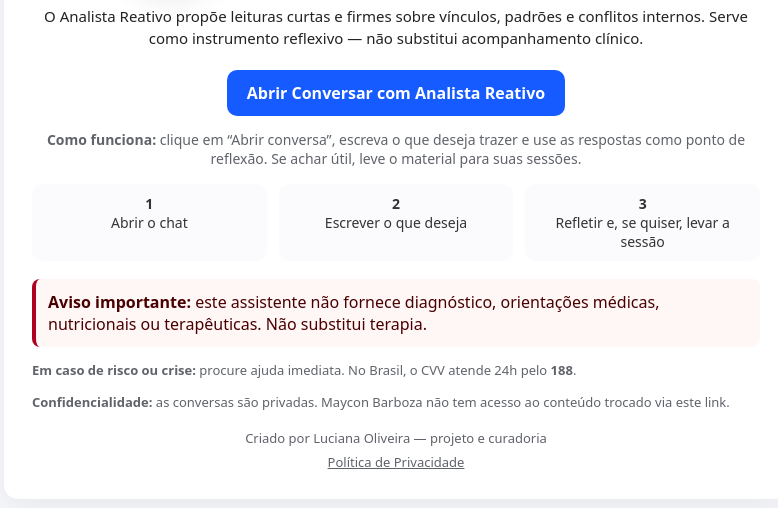
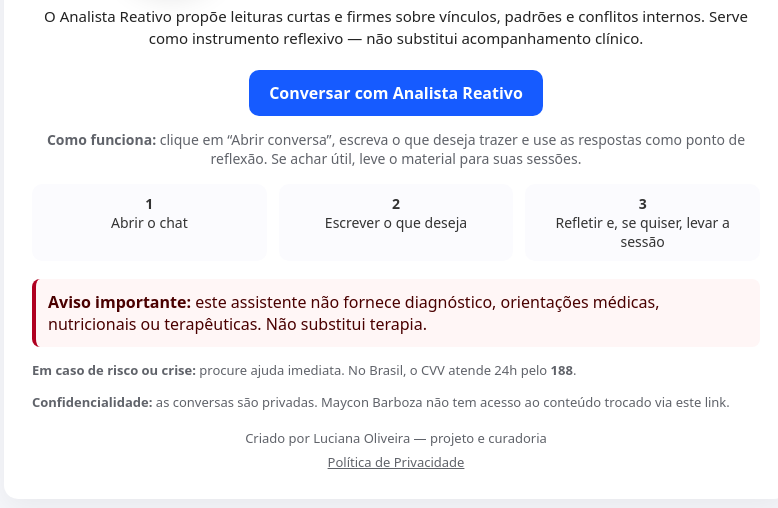
Before and after one commit to lucianaoliveirapsico-crypto/analistareativomaycon, a plain HTML site: page index.html in a window 1280 px wide. Shown: the part 204-712 px from the top of the page, without its empty margins (244-1022 px from the left). Drawn offline with Linux system fonts and the light colour scheme.

Commit message:
update nome

```diff
--- a/index.html
+++ b/index.html
@@ -63,7 +63,7 @@ O Analista Reativo propõe leituras curtas e firmes sobre vínculos, padrões e
 Serve como instrumento reflexivo — não substitui acompanhamento clínico.
 </p>
 
-<a id="openChat" class="cta" href="#" role="button">Abrir Conversar com Analista Reativo</a>
+<a id="openChat" class="cta" href="#" role="button">Conversar com Analista Reativo</a>
 
 <div class="meta">
 <strong>Como funciona:</strong> clique em “Abrir conversa”, escreva o que deseja trazer e use as respostas como ponto de reflexão. Se achar útil, leve o material para suas sessões.
```
